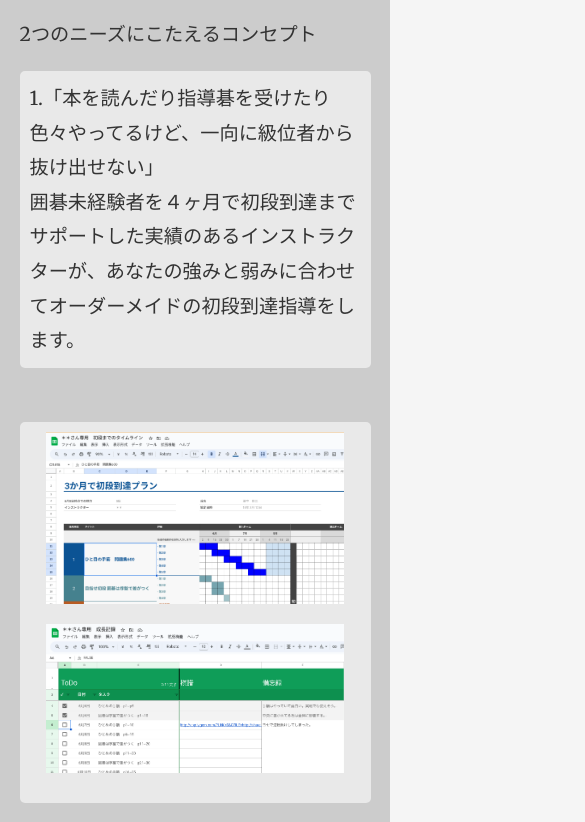
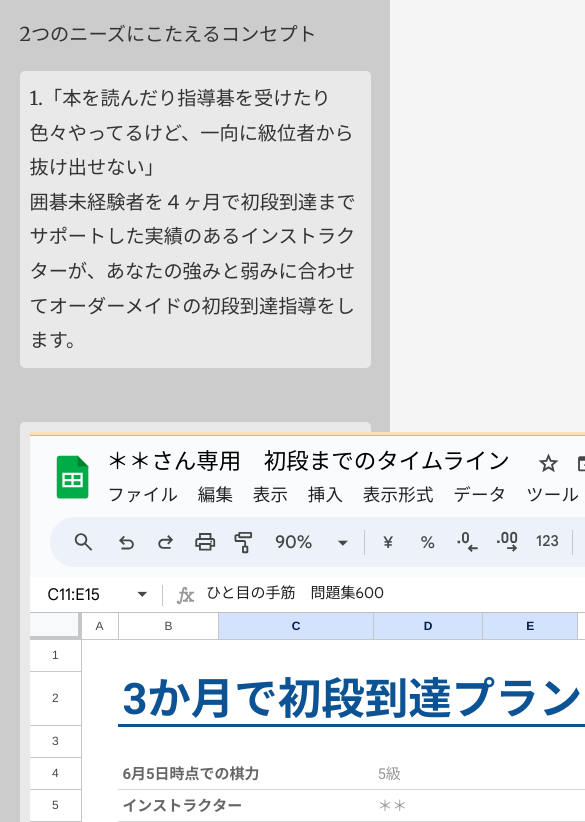
Before and after one commit to JohnLemon607/kakujitsushodan, a plain HTML site: page index.html in a window 390 px wide. Shown: the part 1178-2000 px from the top of the page, 585 px wide, since content can reach past the window. Drawn offline with Linux system fonts and the light colour scheme.

Commit message:
Update styles.css

```diff
--- a/styles.css
+++ b/styles.css
@@ -28,12 +28,14 @@ header {
     padding: 1em 0;
     display: flex;
     align-items: center;
+    justify-content: space-between;
 }
 
-header h1 {
+header .header-title {
     margin: 0;
     font-size: 2.5em;
     font-weight: bold;
+    transform: translateY(-1em); /* 文字を上に移動 */
 }
 
 nav ul {
@@ -114,21 +116,6 @@ ul li {
     margin: 10px 0;
     padding: 10px;
     border-radius: 5px;
-}
-
-.image-row {
-    display: flex;
-    justify-content: space-around;
-}
-
-.wider-image {
-    width: 45%;
-    height: auto;
-}
-
-.centered-image-wrapper {
-    display: flex;
-    justify-content: center;
 }
 
 #services {
@@ -251,16 +238,6 @@ button[type="submit"]:hover {
         font-size: 2em;
     }
 
-    .image-row {
-        flex-direction: column;
-        align-items: center;
-    }
-
-    .wider-image {
-        width: 90%;
-        margin-bottom: 20px;
-    }
-
     #services .container div, #pricing .container .pricing-plan {
         width: 90%;
     }
```
